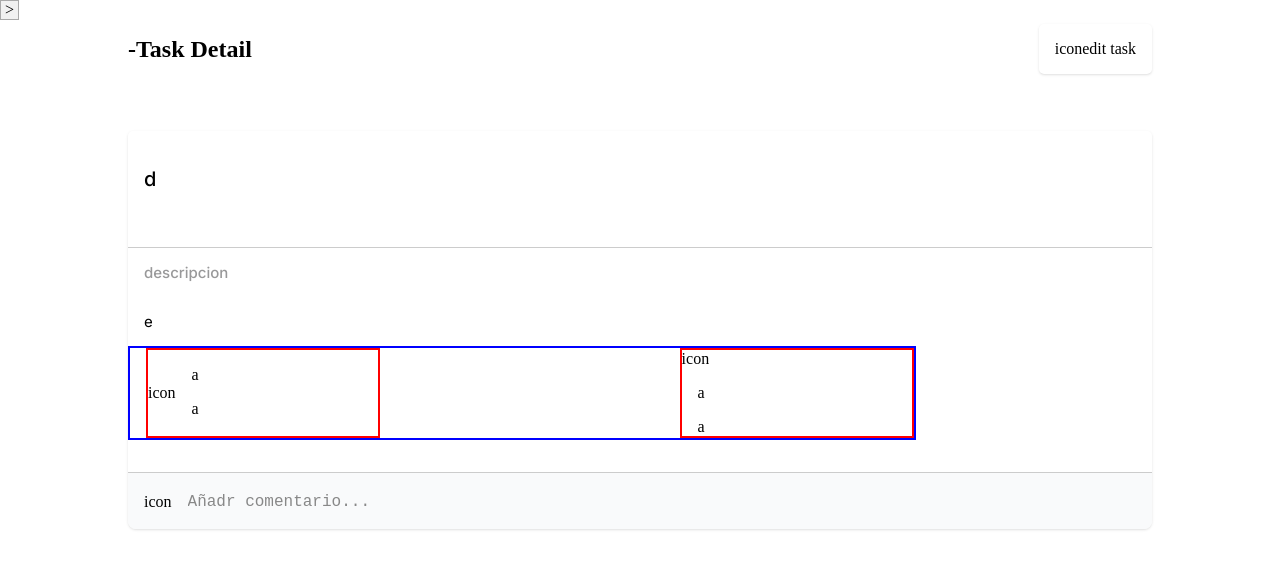
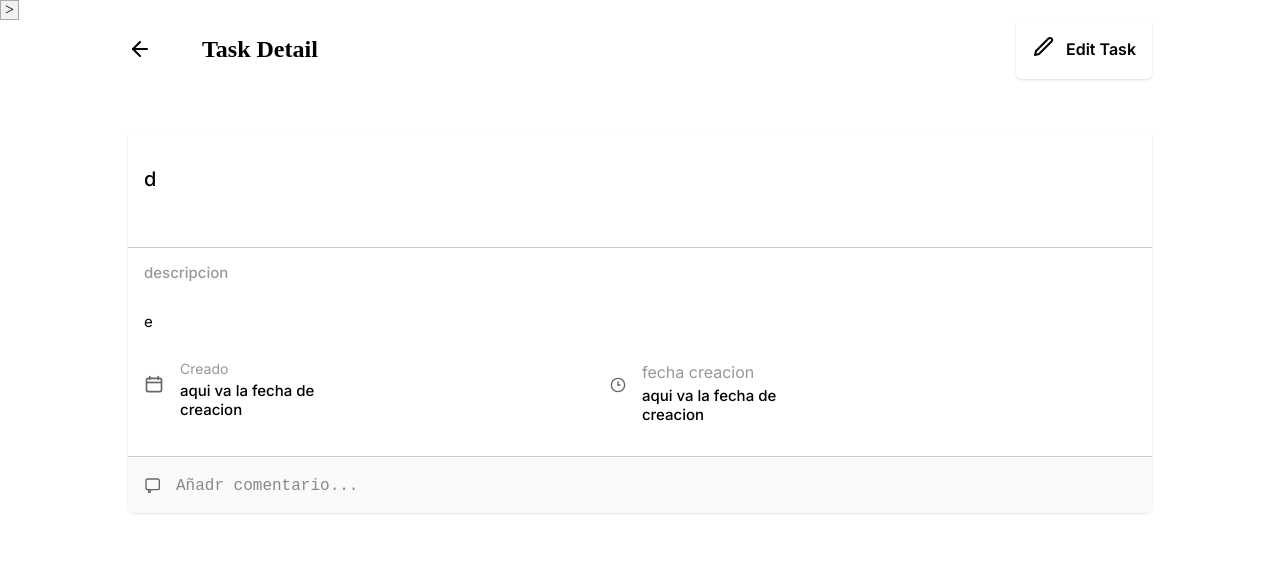
Before and after one commit to kevinu27/OneNote-React-ToDo, a React (Vite) app: page /task/1 in a window 1280 px wide. Shown: the top 568 px of the page. Built offline with nearby package versions, Linux system fonts and the light colour scheme.

Commit message:
styling canvas menu

```diff
--- a/src/canvasComponents/CanvasMenu.css
+++ b/src/canvasComponents/CanvasMenu.css
@@ -34,16 +34,99 @@
 }
 
 .drawing-button{
-    width: 10%;
-    background-color: rgba(255, 0, 0, 0.8);
+    /* width: 10%; */
+    height: 40px;
+    background-color: white;
     border-radius: 2px;
+    box-shadow: 0 2px 3px 0 rgb(0 0 0 / 0.1), 0 1px 2px -1px rgb(0 0 0 );
+    margin-left: 50px;
+    outline: none;
+    border: none;
+    padding-left: 25px;
+    padding-right: 25px;
+    /* margin-right:20px ; */
 }
+
 .drawing-button-active{
-    width: 10%;
-    background-color: rgba(0, 255, 0, 0.6);
+    /* width: 10%; */
+}
+.drawing-button-inactive{
+    /* width: 10%; */
+    margin-right:20px ;
+
 }
 
 .buttons-holder{
     display: flex;
     margin-top: 1.5rem;
 }
+
+.drawing-button-icon{
+    display: flex;
+    /* border: 2px solid red; */
+    align-items: center;
+    color: green;
+    font-weight: 500;
+    font-family: 'Inter', -apple-system, BlinkMacSystemFont, 'Segoe UI', Roboto, Oxygen, Ubuntu, Cantarell, sans-serif;
+}
+
+.slider-container{
+    display: flex;
+    align-items: center;
+}
+
+.slider{
+    -webkit-appearance: none; /* Override default CSS styles */
+    width: 100%; /* Full-width */
+    height: 8px; /* Height of the track */
+    background: rgb(17, 24, 39); /* Track color */
+    border-radius: 5px; /* Rounded corners */
+    outline: none; /* Remove outline */
+    display: flex;
+    align-items: ce;
+
+}
+
+.slider::-webkit-slider-thumb {
+    -webkit-appearance: none; /* Remove default styles */
+    appearance: none; /* Remove default styles */
+    width: 20px; /* Thumb width */
+    height: 20px; /* Thumb height */
+    background: white;
+    box-shadow: 0 2px 3px 0 rgb(0 0 0 / 0.1), 0 1px 2px -1px rgb(0 0 0 );
+border: 1px solid gray;
+    border-radius: 50%; /* Make it round */
+    cursor: pointer; /* Change cursor on hover */
+}
+
+.slider::after {
+
+    background-color: grey;
+  }
+
+  .delete-button{
+    /* border: 2px solid red; */
+    height: 40px;
+    background-color: white;
+    border-radius: 2px;
+    box-shadow: 0 2px 3px 0 rgb(0 0 0 / 0.1), 0 1px 2px -1px rgb(0 0 0 );
+    margin-left: 20px;
+    outline: none;
+    border: none;
+    padding-left: 25px;
+    padding-right: 25px;
+
+  }
+
+  .save-button{
+    margin: 0px;
+    height: 40px;
+    background-color: white;
+    border-radius: 2px;
+    box-shadow: 0 2px 3px 0 rgb(0 0 0 / 0.1), 0 1px 2px -1px rgb(0 0 0 );
+    /* margin-left: 50px; */
+    outline: none;
+    border: none;
+    padding-left: 25px;
+    padding-right: 25px;
+  }
--- a/src/canvasComponents/CanvasMenu.jsx
+++ b/src/canvasComponents/CanvasMenu.jsx
@@ -34,13 +34,21 @@ function onLocalSaveHandler(e) {
 
   return (
     <>
-<div className='buttons-holder'>
-  <button className={`  ${IsDrawing ? 'drawing-button' : 'drawing-button-active'}`} onClick={clickDrawingHandler}> drawing</button>
- { !IsDrawing ? <> <div> <label >widthSlider </label> <input type="range"  min='1' max='15' defaultValue='5' onChange={(e) => onSliderHandler(e)} /> </div>
-  <button className={`  ${!IsDrawing ? 'drawing-button' : 'drawing-button-active'}`} > borrar</button></> : null}
-  <button className={`  ${!IsDrawing ? 'drawing-button' : 'drawing-button-active'}`}  onClick={onLocalSaveHandler} > guardar en local</button>
-</div>
-
+      <div className='buttons-holder'>
+        <button className={`drawing-button  ${IsDrawing ? 'drawing-button-active' : 'drawing-button-inactive'}`} onClick={clickDrawingHandler}>
+          <div className="drawing-button-icon">
+            <div>
+            <svg xmlns="http://www.w3.org/2000/svg" width="24" height="24" viewBox="0 0 24 24" fill="none" stroke="currentColor" stroke-width="2" stroke-linecap="round" stroke-linejoin="round" class="feather feather-edit">
+                <path d="M16.5 3.5a2.121 2.121 0 1 1 3 3L7 19l-4 1 1-4L16.5 3.5z"></path>
+            </svg>
+            </div>
+            <div>Drawing</div>
+          </div>
+        </button>
+      { !IsDrawing ? <> <div className='slider-container'> <input type="range"  min='1' max='15' defaultValue='5' onChange={(e) => onSliderHandler(e)} className='slider'/> </div>
+        <button className={`delete-button ${!IsDrawing ? 'delete-button' : 'drawing-button-active'}`} > borrar</button></> : null}
+        <button className={`save-button  ${!IsDrawing ? 'save-button ' : 'drawing-button'}`}  onClick={onLocalSaveHandler} > guardar en local</button>
+      </div>
     </>
   );
 }
--- a/src/components/TaskCard.jsx
+++ b/src/components/TaskCard.jsx
@@ -25,7 +25,7 @@ function TaskCard( props) {
         </div>
 
         <div className='icon'>
-        <button class="button button-icon" onClick={()=>onNavigate(props.task.id)}>
+        <button className="button button-icon" onClick={()=>onNavigate(props.task.id)}>
 
           <svg xmlns="http://www.w3.org/2000/svg" width="24" height="24" viewBox="0 0 24 24" fill="none" stroke="currentColor" stroke-width="2" stroke-linecap="round" stroke-linejoin="round">
             <path d="M11 4H4a2 2 0 0 0-2 2v14a2 2 0 0 0 2 2h14a2 2 0 0 0 2-2v-7"></path>
--- a/src/pages/TaskDetail.css
+++ b/src/pages/TaskDetail.css
@@ -19,6 +19,11 @@
   border-radius: 5px 5px 8px 8px;
 
 }
+.back-arrow{
+  display: flex;
+  align-items: center ;
+  margin-right: 50px;
+}
 
 .headerTaskDetail{
   display: flex;
@@ -37,6 +42,11 @@
   box-shadow: 0 1px 3px 0 rgb(0 0 0 / 0.1), 0 1px 2px -1px rgb(0 0 0 / 0.1);
   padding: 1rem;
   border-radius: 5px;
+  font-family: 'Inter', -apple-system, BlinkMacSystemFont, 'Segoe UI', Roboto, Oxygen, Ubuntu, Cantarell, sans-serif;
+  font-weight: 600;
+}
+.edit-button svg{
+  margin-right: 10px;
 }
 
 .taskName{
@@ -78,22 +88,33 @@
 
 .cardDates{
   display: flex;
-  border: 2px solid blue;
-  width: 75%;
+  /* border: 2px solid blue; */
+  width: 65%;
   justify-content: space-between;
   padding-left: 1rem;
 }
 
 .createdDate{
-  border: 2px solid red;
   width: 30%;
   display: flex;
+  font-family: 'Inter', -apple-system, BlinkMacSystemFont, 'Segoe UI', Roboto, Oxygen, Ubuntu, Cantarell, sans-serif;
+  color: rgba(103, 103, 104, 0.677);
+  font-size: 14px;
+  font-weight: 100;
+}
+.dateDate{
+  color: black;
+  font-weight: 500;
+  font-size: 15px;
+  margin-top: 4px;
+
 }
 
 .createdDue{
-  border: 2px solid red;
   width: 30%;
-
+  display: flex;
+  font-family: 'Inter', -apple-system, BlinkMacSystemFont, 'Segoe UI', Roboto, Oxygen, Ubuntu, Cantarell, sans-serif;
+  color: rgba(103, 103, 104, 0.677);
 }
 
 .divider-line2 {
--- a/src/pages/TaskDetail.jsx
+++ b/src/pages/TaskDetail.jsx
@@ -12,17 +12,30 @@ function TaskDetail() {
   console.log('tasks-----', tasks)
   console.log('task-----', task[0])
 
+  function onGoback(e) {
+    console.log('goback----')
+  }
+
   return (
     <>
     <div className="taskDetail">
       <div className="headerTaskDetail">
         <div className="title-go-back">
-          <h2>-</h2>
+          <div className="back-arrow" onClick={onGoback}>
+          <svg xmlns="http://www.w3.org/2000/svg" width="24" height="24" viewBox="0 0 24 24" fill="none" stroke="currentColor" stroke-width="2" stroke-linecap="round" stroke-linejoin="round" class="feather feather-arrow-left">
+              <line x1="19" y1="12" x2="5" y2="12"></line>
+              <polyline points="12 19 5 12 12 5"></polyline>
+          </svg>
+          </div>
           <h2>Task Detail</h2>
         </div>
         <div className="edit-button">
-          <div>icon</div>
-          <div>edit task</div>
+          <div>
+          <svg xmlns="http://www.w3.org/2000/svg" width="24" height="24" viewBox="0 0 24 24" fill="none" stroke="currentColor" stroke-width="2" stroke-linecap="round" stroke-linejoin="round" class="feather feather-edit">
+              <path d="M16.5 3.5a2.121 2.121 0 1 1 3 3L7 19l-4 1 1-4L16.5 3.5z"></path>
+          </svg>
+          </div>
+          <div>Edit Task</div>
         </div>
       </div>
 
@@ -45,22 +58,35 @@ function TaskDetail() {
         <div className="cardDates">
           <div className="createdDate">
             <div className="date-icon">
-            icon
+                <svg width="20" height="20" viewBox="0 0 24 24" fill="none" xmlns="http://www.w3.org/2000/svg">
+                <rect x="3" y="4" width="18" height="16" rx="2" fill="none" stroke="#666" stroke-width="2"/>
+
+                <line x1="3" y1="9" x2="21" y2="9" stroke="#666" stroke-width="2"/>
+
+                <line x1="7" y1="2" x2="7" y2="5" stroke="#666" stroke-width="2" stroke-linecap="round"/>
+                <line x1="17" y1="2" x2="17" y2="5" stroke="#666" stroke-width="2" stroke-linecap="round"/>
+                </svg>
 
             </div>
             <div className="date-text">
-              <p>a</p>
-              <p>a</p>
+              <p>Creado</p>
+              <p className="dateDate"> aqui va la fecha de creacion</p>
             </div>
           </div>
 
           <div className="createdDue">
           <div className="date-icon">
-            icon
+            <svg width="16" height="16" viewBox="0 0 24 24" fill="none" xmlns="http://www.w3.org/2000/svg">
+              <circle cx="12" cy="12" r="10" stroke="#666" stroke-width="2" fill="none"/>
+
+              <line x1="12" y1="12" x2="12" y2="7" stroke="#666" stroke-width="2" stroke-linecap="round"/>
+
+              <line x1="12" y1="12" x2="15" y2="12" stroke="#666" stroke-width="2" stroke-linecap="round"/>
+            </svg>
             </div>
             <div className="date-text">
-              <p>a</p>
-              <p>a</p>
+              <p>fecha creacion</p>
+              <p className="dateDate">aqui va la fecha de creacion</p>
             </div>
           </div>
         </div>
@@ -69,7 +95,12 @@ function TaskDetail() {
           <div className="marginDiv"></div>
           <div className="bottom-card2">
             <div className="comment-icon">
-              icon
+            <svg width="16" height="16" viewBox="0 0 24 24" fill="none" xmlns="http://www.w3.org/2000/svg">
+
+              <rect x="3" y="3" width="20" height="16" rx="3" stroke="#666" stroke-width="2" fill="none"/>
+
+              <path d="M7 20 L7 28 L10 20" stroke="#666" stroke-width="2" stroke-linecap="round" fill="none"/>
+            </svg>
             </div>
             <textarea  type="text" required  placeholder='Añadr comentario...'></textarea>
           </div>
```
